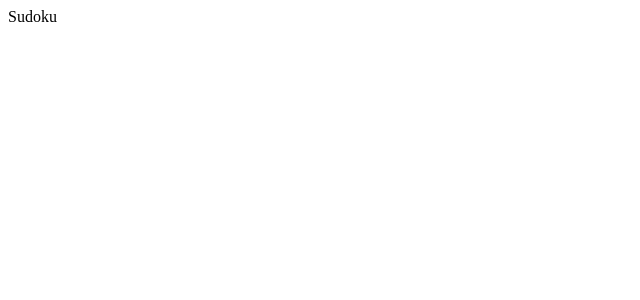
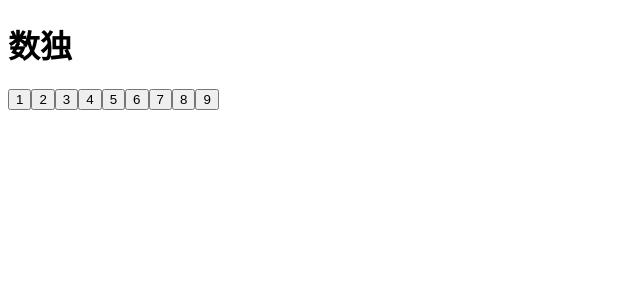
Before and after one commit to cexoso/sudoku, a React (Vite) app: page / in a window 1280 px wide. Shown: the top 300 px of the page, without its empty margins (0-640 px from the left). Built offline with nearby package versions, Linux system fonts and the light colour scheme.

Commit message:
首个用例

```diff
--- a/src/ui/App.tsx
+++ b/src/ui/App.tsx
@@ -1,3 +1,12 @@
+import Board from './Board'
+import NumberPad from './NumberPad'
+
 export default function App() {
-  return <div>Sudoku</div>
+  return (
+    <div>
+      <h1>数独</h1>
+      <Board />
+      <NumberPad />
+    </div>
+  )
 }
--- /dev/null
+++ b/src/ui/Board.tsx
@@ -0,0 +1,11 @@
+export default function Board() {
+  const cells = Array.from({ length: 81 })
+
+  return (
+    <div role="grid" aria-label="数独棋盘">
+      {cells.map((_, index) => (
+        <div key={index} role="gridcell" />
+      ))}
+    </div>
+  )
+}
--- /dev/null
+++ b/src/ui/NumberPad.tsx
@@ -0,0 +1,9 @@
+export default function NumberPad() {
+  return (
+    <div>
+      {[1, 2, 3, 4, 5, 6, 7, 8, 9].map((n) => (
+        <button key={n}>{n}</button>
+      ))}
+    </div>
+  )
+}
--- a/tsconfig.json
+++ b/tsconfig.json
@@ -2,7 +2,9 @@
   "compilerOptions": {
     "target": "ES2020",
     "useDefineForClassFields": true,
+    "lib": ["ES2020", "DOM", "DOM.Iterable"],
     "module": "ESNext",
+    "moduleResolution": "bundler",
     "skipLibCheck": true,
     "allowImportingTsExtensions": true,
     "isolatedModules": true,
@@ -13,5 +15,6 @@
     "noUnusedLocals": true,
     "noUnusedParameters": true,
     "noFallthroughCasesInSwitch": true
-  }
+  },
+  "include": ["src", "vite.config.mts"]
 }
```
Also changed, not shown: package.json (+12 -9 lines), vite.config.mts, 2 other files (tests, documents, lock files or other folders).
